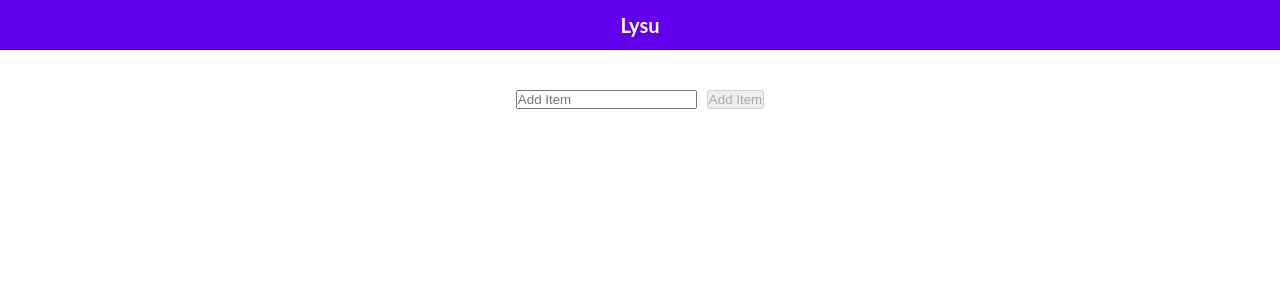
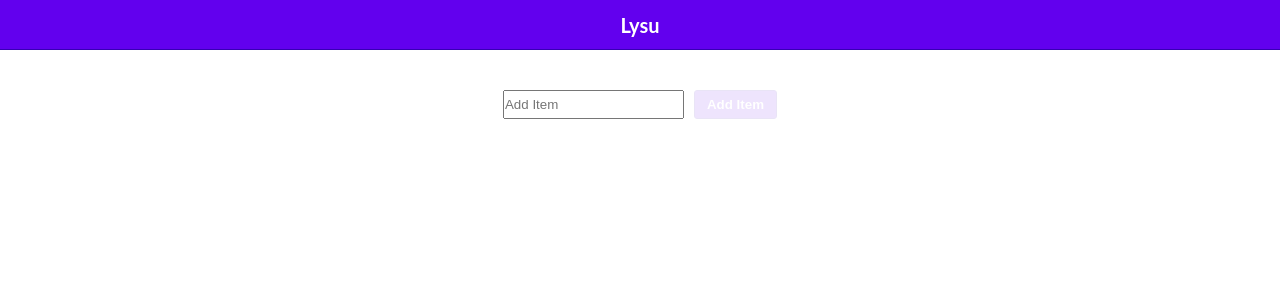
Before and after one commit to jandersonmartins/lysu, a React (Create React App) app: page / in a window 1280 px wide. Shown: the top 300 px of the page. Built offline with nearby package versions, Linux system fonts and the light colour scheme.

Commit message:
Style Button component

```diff
--- /dev/null
+++ b/src/Button/Button.js
@@ -0,0 +1,3 @@
+import * as S from './Button.styles'
+
+export default S.Button
--- /dev/null
+++ b/src/Button/Button.styles.js
@@ -0,0 +1,18 @@
+import styled from 'styled-components'
+
+const Button = styled.button`
+  background-color: ${props => props.theme.colors.primary};
+  color: ${props => props.theme.colors.white};
+  padding: .6rem 1.2rem;
+  border: .1rem solid ${props => props.theme.colors.primaryDark};
+  border-radius: .3rem;
+  font-weight: 700;
+  cursor: pointer;
+
+  &:disabled {
+    opacity: .1;
+    cursor: not-allowed;
+  }
+`
+
+export { Button }
--- /dev/null
+++ b/src/Button/index.js
@@ -0,0 +1,3 @@
+import Button from './Button'
+
+export { Button }
--- a/src/Shopping/AddItem/AddItem.js
+++ b/src/Shopping/AddItem/AddItem.js
@@ -1,5 +1,6 @@
 import React, { useState } from 'react'
 import PropTypes from 'prop-types'
+import { Button } from '../../Button'
 import * as S from './AddItem.styles'
 
 const AddItem = ({ onItem }) => {
@@ -20,13 +21,9 @@ const AddItem = ({ onItem }) => {
         value={text}
       />
 
-      <button
-        type="button"
-        disabled={!text.length}
-        onClick={handleClick}
-      >
+      <Button disabled={!text.length} onClick={handleClick}>
         Add Item
-      </button>
+      </Button>
     </S.AddItem>
   )
 }
```
